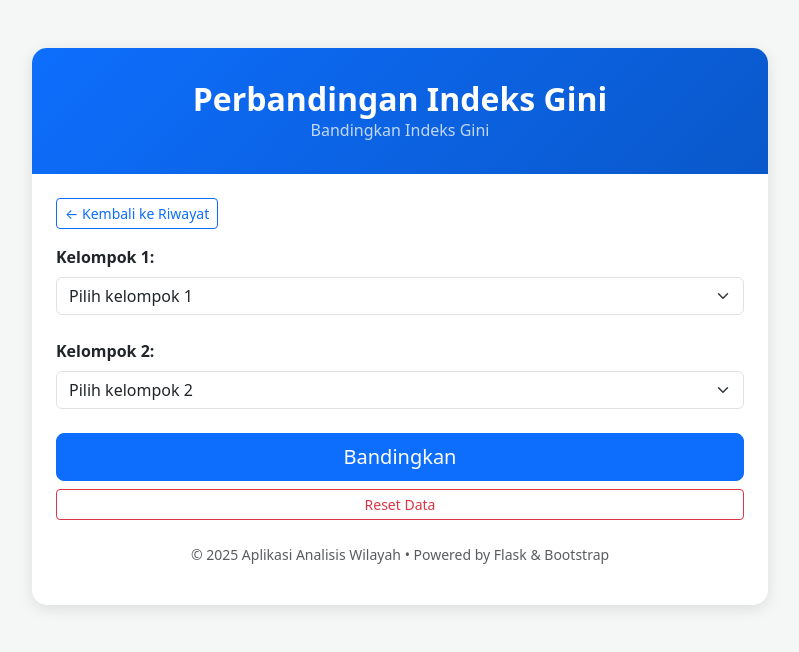
After one commit to PanjiNR/progdas, a Flask app: page /banding in a window 1280 px wide. The commit adds this page. Shown: the top 652 px of the page, without its empty margins (240-1039 px from the left). Run offline with Flask 3, Linux system fonts and the light colour scheme; data that the repository does not hold is empty; some libraries are stand-ins or nearby versions.

Commit message:
tambah banding dan riwayat

```diff
--- a/app.py
+++ b/app.py
@@ -70,3 +70,45 @@ def riwayat():
         return render_template("riwayat.html", data_history=results)
     except Exception as e:
         return f"Database Error: {e}"
+
+@app.route("/banding", methods=["GET", "POST"])
+def banding():
+    conn = get_db_connection()
+    cursor = conn.cursor(dictionary=True)
+
+    hasil_banding = None
+
+    cursor.execute("SELECT id, nama_kelompok, gini FROM hasil_statistik")
+    daftar_kelompok = cursor.fetchall()
+
+    if request.method == "POST":
+        id1 = request.form.get("pilihan1")
+        id2 = request.form.get("pilihan2")
+
+        if id1 and id2:
+            cursor.execute("SELECT * FROM hasil_statistik WHERE id IN (%s, %s)", (id1, id2))
+            items = cursor.fetchall()
+
+            if len(items) == 2:
+                d1_data = items[0] if str(items[0]['id']) == str(id1) else items[1]
+
+
+                d2_data = items[0] if str(items[0]['id']) == str(id2) else items[1]
+
+                if d1_data['gini'] < d2_data['gini']:
+                    pesan = f"{d1_data['nama_kelompok']} memiliki pemerataan pendapatan yang lebih baik dari {d2_data['nama_kelompok']}"
+                elif d2_data['gini'] < d1_data['gini']:
+                    pesan = f"{d2_data['nama_kelompok']} memiliki pemerataan pendapatan yang lebih baik dari {d1_data['nama_kelompok']}"
+                else:
+                    pesan = "Kedua kelompok memiliki tingkat pemerataan yang sama."
+
+
+                hasil_banding = {
+                    'pesan': pesan,
+                    'd1': d1_data,
+                    'd2': d2_data
+                }
+
+    cursor.close()
+    conn.close()
+    return render_template("banding.html", kelompok_list=daftar_kelompok, hasil=hasil_banding)
--- /dev/null
+++ b/templates/banding.html
@@ -0,0 +1,102 @@
+<!DOCTYPE html>
+<html lang="id">
+<head>
+    <meta charset="UTF-8">
+    <meta name="viewport" content="width=device-width, initial-scale=1.0">
+    <title>Analisis Pendapatan</title>
+    <link rel="stylesheet" href="{{ url_for('static', filename='css/bootstrap.min.css') }}">
+    <style>
+        body { background-color: #f4f7f6; }
+        .main-card { border: none; border-radius: 15px; box-shadow: 0 4px 15px rgba(0,0,0,0.1); }
+        .header-section { background: linear-gradient(135deg, #0d6efd 0%, #0a58ca 100%); color: white; padding: 2rem; border-radius: 15px 15px 0 0; }
+    </style>
+</head>
+<body>
+
+<div class="container py-5">
+    <div class="row justify-content-center">
+        <div class="col-md-8">
+            <div class="card main-card">
+                <div class="header-section text-center">
+                    <h2 class="fw-bold mb-0">Perbandingan Indeks Gini</h2>
+                    <p class="mb-0 opacity-75">Bandingkan Indeks Gini</p>
+                </div>
+
+                <div class="card-body p-4">
+                    <div class="mb-3">
+                        <a href="{{ url_for('riwayat') }}" class="btn btn-outline-primary btn-sm">
+                            <i class="bi bi-arrow-left"></i> ← Kembali ke Riwayat
+                        </a>
+                    </div>
+                    <form method="POST">
+                        <div class="mb-4">
+                            <label for="wilayah" class="form-label fw-bold">Kelompok 1:</label>
+                            <select class="form-select" name="pilihan1" id="kelompok1" aria-label="Default select example">
+                            <option selected disabled>Pilih kelompok 1</option>
+                            {% for k in kelompok_list %}
+                                <option value="{{ k.id }}">{{ k.nama_kelompok }} (Gini: {{ k.gini }})</option>
+                            {% endfor %}
+                            </select>
+                        </div>
+
+                        <div class="mb-4">
+                            <label for="wilayah" class="form-label fw-bold">Kelompok 2:</label>
+                            <select class="form-select" name="pilihan2" id="kelompok2" aria-label="Default select example">
+                            <option selected disabled>Pilih kelompok 2</option>
+                            {% for k in kelompok_list %}
+                                <option value="{{ k.id }}">{{ k.nama_kelompok }} (Gini: {{ k.gini }})</option>
+                            {% endfor %}
+                            </select>
+                        </div>
+
+                        <div class="d-grid gap-2">
+                            <button type="submit" class="btn btn-primary btn-lg">
+                                <i class="bi bi-graph-up"></i> Bandingkan
+                            </button>
+                            <a href="{{ url_for('banding') }}" class="btn btn-outline-danger btn-sm">Reset Data</a>
+                        </div>
+                    </form>
+
+                    {% if hasil %}
+                        <div class="mt-5">
+                            <h4 class="text-center mb-4">Hasil Analisis Pemerataan</h4>
+
+                            <div class="alert alert-success text-center shadow-sm p-4">
+                                <h5 class="fw-bold">Kesimpulan:</h5>
+                                <p class="fs-5 mb-0">{{ hasil.pesan }}</p>
+                            </div>
+
+                            <div class="row g-3 mt-2">
+                                <div class="col-md-6">
+                                    <div class="card shadow-sm text-center">
+                                        <div class="card-header bg-light small fw-bold text-muted">Kelompok 1</div>
+                                        <div class="card-body">
+                                            <h6 class="mb-1">{{ hasil.d1.nama_kelompok }}</h6>
+                                            <h3 class="mb-0 text-primary">{{ hasil.d1.gini }}</h3>
+                                        </div>
+                                    </div>
+                                </div>
+
+                                <div class="col-md-6">
+                                    <div class="card shadow-sm text-center">
+                                        <div class="card-header bg-light small fw-bold text-muted">Kelompok 2</div>
+                                        <div class="card-body">
+                                            <h6 class="mb-1">{{ hasil.d2.nama_kelompok }}</h6>
+                                            <h3 class="mb-0 text-primary">{{ hasil.d2.gini }}</h3>
+                                        </div>
+                                    </div>
+                                </div>
+                            </div>
+                        </div>
+                    {% endif %}
+
+            <p class="text-center mt-4 text-muted small">
+                © 2025 Aplikasi Analisis Wilayah • Powered by Flask & Bootstrap
+            </p>
+        </div>
+    </div>
+</div>
+
+<script src="{{ url_for('static', filename='js/bootstrap.bundle.min.js') }}"></script>
+</body>
+</html>
--- a/templates/riwayat.html
+++ b/templates/riwayat.html
@@ -59,6 +59,9 @@
                             </tbody>
                         </table>
                     </div>
+                    <div class="text-center">
+                    <a class="btn btn-md btn-primary fw-bold" href="{{ url_for('banding') }}">Bandingkan Hasil</a>
+                    </div>
                 </div>
             </div>
 
```
